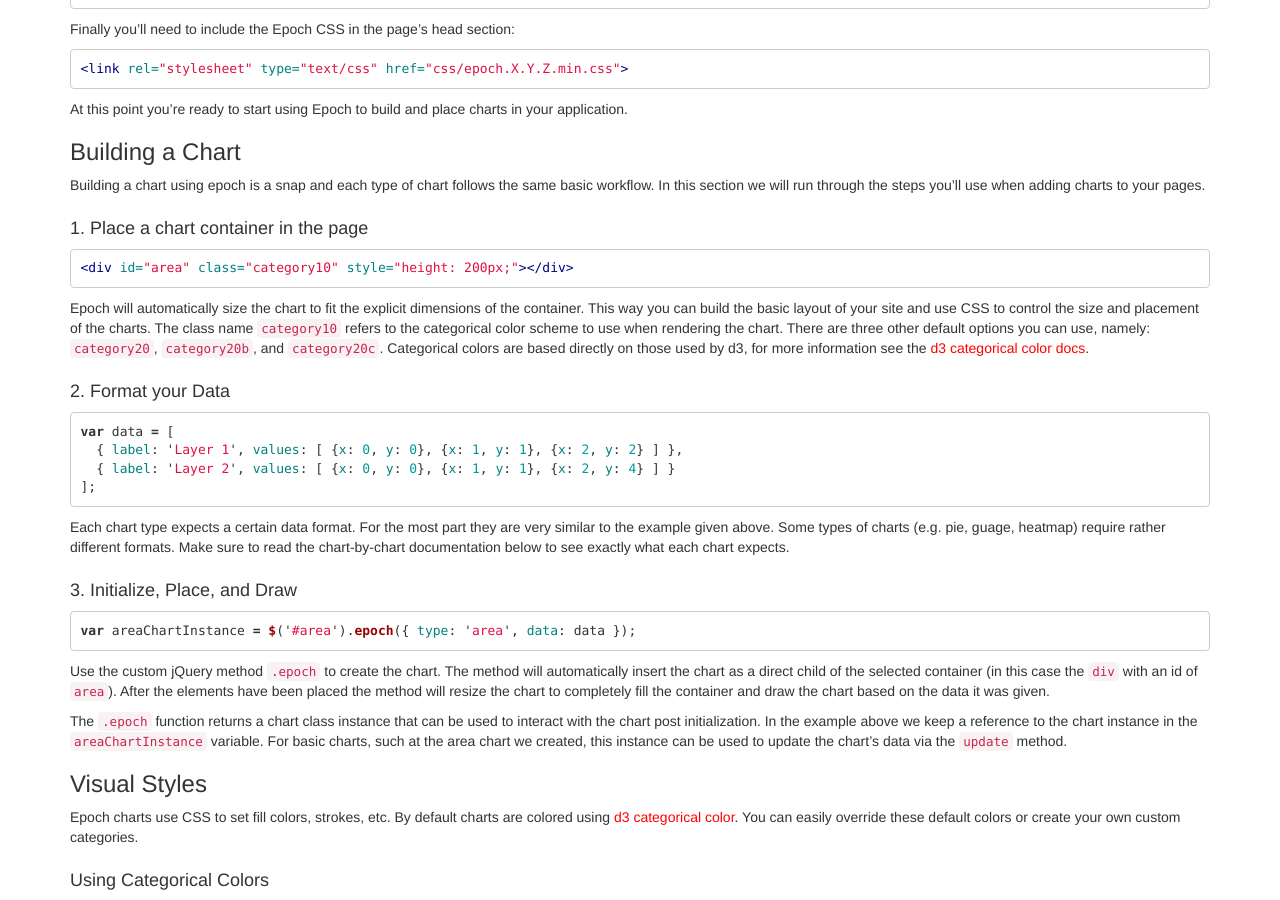
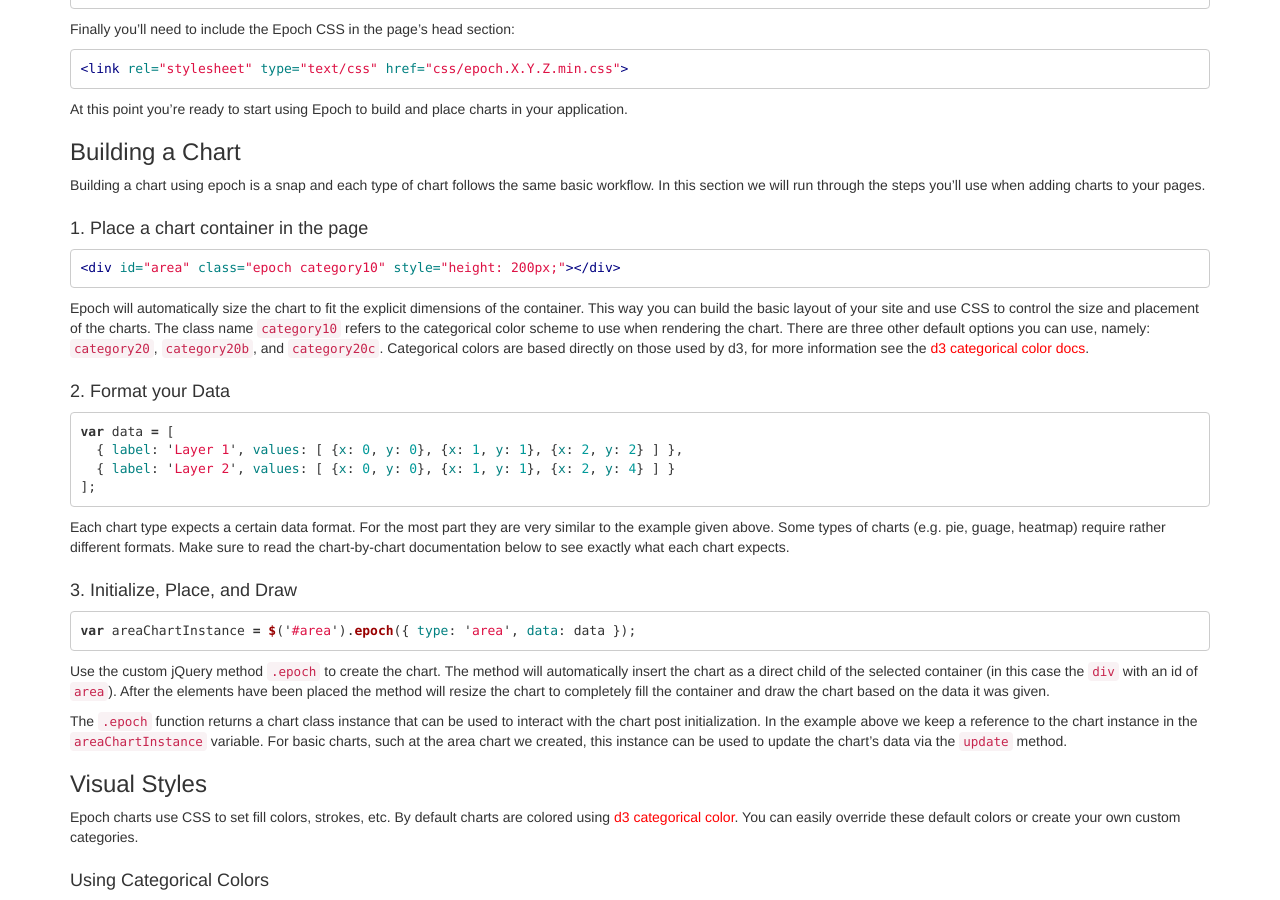
Before and after one commit to epochjs/epoch, a Jekyll site: the page built from getting-started/index.md, in a window 1280 px wide and 900 px high, scrolled down 389 px. Built offline with Jekyll 4.4.1, drawn with Linux system fonts in a browser that asks for light colours; Markdown is read by kramdown in place of the engine named in the settings.

Commit message:
Fixed a couple of errors in "getting started"

````diff
--- a/getting-started/index.md
+++ b/getting-started/index.md
@@ -10,7 +10,7 @@
 
 ### Prerequisites
 
-After [downloading epoch](http://fastly.github.io/download/) you'll need to setup your page so you can generate charts. First, epoch has two external library requirements:
+After [downloading epoch](http://fastly.github.io/download/epoch.0.5.2.zip) you'll need to setup your page so you can generate charts. First, epoch has two external library requirements:
 
 1. [jQuery](https://github.com/jquery/jquery)
 2. [d3](https://github.com/mbostock/d3)
@@ -39,7 +39,7 @@
 #### 1. Place a chart container in the page
 
 ```html
-<div id="area" class="category10" style="height: 200px;"></div>
+<div id="area" class="epoch category10" style="height: 200px;"></div>
 ```
 
 Epoch will automatically size the chart to fit the explicit dimensions of the container. This way you can build the basic layout of your site and use CSS to control the size and placement of the charts. The class name `category10` refers to the categorical color scheme to use when rendering the chart. There are three other default options you can use, namely: `category20`, `category20b`, and `category20c`. Categorical colors are based directly on those used by d3, for more information see the [d3 categorical color docs](https://github.com/mbostock/d3/wiki/Ordinal-Scales#categorical-colors).
````
